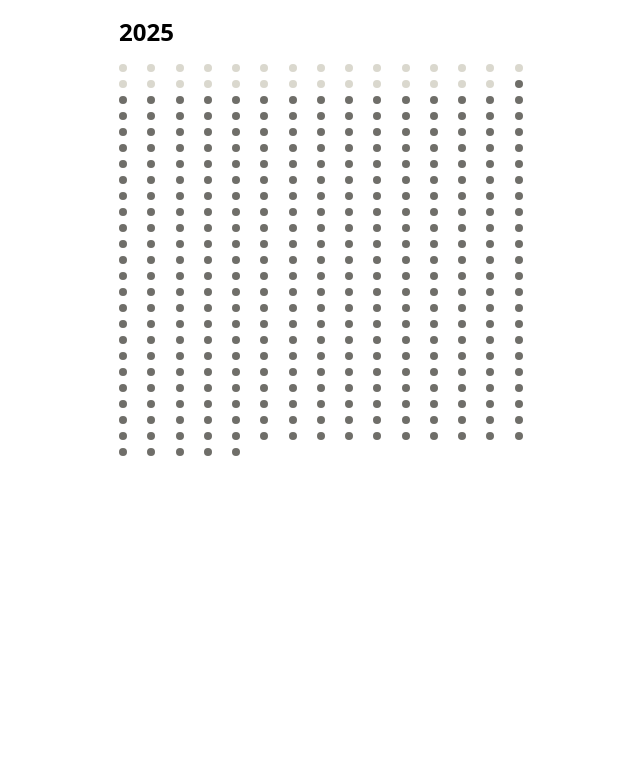
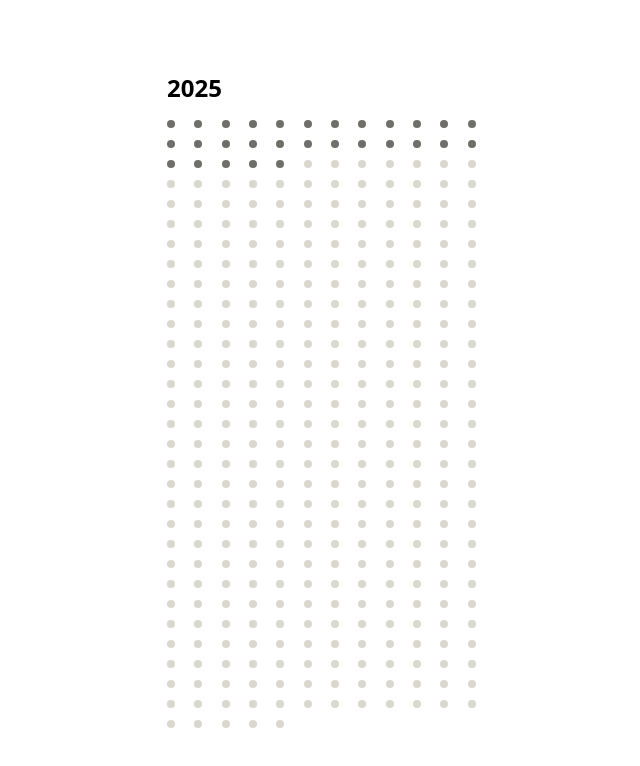
Before and after one commit to dcrgll/everyday, a Next.js app: page / in a window 1280 px wide. Shown: the top 766 px of the page, without its empty margins (313-953 px from the left). Built offline with nearby package versions, Linux system fonts and the light colour scheme.

Commit message:
Update calendar styling

```diff
--- a/src/app/page.tsx
+++ b/src/app/page.tsx
@@ -1,5 +1,9 @@
 import Calendar from '@/components/calendar'
 
 export default function Home() {
-  return <Calendar />
+  return (
+    <main className="flex h-dvh justify-center sm:items-center">
+      <Calendar />
+    </main>
+  )
 }
--- a/src/components/calendar.tsx
+++ b/src/components/calendar.tsx
@@ -1,14 +1,11 @@
 'use client'
 
 import React from 'react'
-import { format, getDaysInYear, isBefore } from 'date-fns'
+import { getDaysInYear, isBefore } from 'date-fns'
 
-import {
-  Tooltip,
-  TooltipContent,
-  TooltipProvider,
-  TooltipTrigger
-} from '@/components/tooltip'
+import { TooltipProvider } from '@/components/tooltip'
+
+import Day from './day'
 
 export default function YearDotGrid() {
   const currentYear = new Date().getFullYear()
@@ -23,20 +20,11 @@ export default function YearDotGrid() {
 
   return (
     <TooltipProvider>
-      <div className="mx-auto max-w-md p-4">
+      <div className="mx-auto w-full max-w-sm p-8">
         <h1 className="mb-4 text-2xl font-bold">{currentYear}</h1>
-        <div className="grid grid-cols-[repeat(auto-fill,minmax(20px,1fr))] gap-2">
+        <div className="grid w-full grid-cols-12 gap-2 gap-y-3 text-center">
           {days.map(({ date, isPast }, index) => (
-            <Tooltip key={index}>
-              <TooltipTrigger>
-                <div
-                  className={`h-2 w-2 rounded-full ${isPast ? 'bg-border-hover' : 'bg-foreground-muted'}`}
-                />
-              </TooltipTrigger>
-              <TooltipContent>
-                <p>{format(date, 'MMMM d, yyyy')}</p>
-              </TooltipContent>
-            </Tooltip>
+            <Day key={index} date={date} isPast={isPast} index={index} />
           ))}
         </div>
       </div>
--- /dev/null
+++ b/src/components/day.tsx
@@ -0,0 +1,30 @@
+import { useState } from 'react'
+import { formatDate } from 'date-fns'
+
+import { Tooltip, TooltipContent, TooltipTrigger } from './tooltip'
+
+export default function Day({
+  date,
+  isPast,
+  index
+}: {
+  date: Date
+  isPast: boolean
+  index: number
+}) {
+  const [isTooltipOpen, setIsTooltipOpen] = useState(false)
+
+  return (
+    <Tooltip key={index} open={isTooltipOpen} onOpenChange={setIsTooltipOpen}>
+      <TooltipTrigger className="flex items-center justify-center" asChild>
+        <button
+          className={`flex h-1 w-1 justify-center rounded-full sm:h-2 sm:w-2 ${isPast ? 'bg-foreground-muted dark:bg-border-hover' : 'bg-border-hover dark:bg-foreground-muted'}`}
+          onClick={() => setIsTooltipOpen(!isTooltipOpen)}
+        />
+      </TooltipTrigger>
+      <TooltipContent>
+        <p>{formatDate(date, 'MMMM d, yyyy')}</p>
+      </TooltipContent>
+    </Tooltip>
+  )
+}
--- a/src/components/tooltip.tsx
+++ b/src/components/tooltip.tsx
@@ -19,7 +19,7 @@ const TooltipContent = React.forwardRef<
     ref={ref}
     sideOffset={sideOffset}
     className={cn(
-      'bg-popover text-popover-foreground animate-in fade-in-0 zoom-in-95 data-[state=closed]:animate-out data-[state=closed]:fade-out-0 data-[state=closed]:zoom-out-95 data-[side=bottom]:slide-in-from-top-2 data-[side=left]:slide-in-from-right-2 data-[side=right]:slide-in-from-left-2 data-[side=top]:slide-in-from-bottom-2 z-50 overflow-hidden rounded-md border px-3 py-1.5 text-sm shadow-md',
+      'bg-background-muted text-foreground animate-in fade-in-0 zoom-in-95 data-[state=closed]:animate-out data-[state=closed]:fade-out-0 data-[state=closed]:zoom-out-95 data-[side=bottom]:slide-in-from-top-2 data-[side=left]:slide-in-from-right-2 data-[side=right]:slide-in-from-left-2 data-[side=top]:slide-in-from-bottom-2 border-background-muted z-50 overflow-hidden rounded-md px-3 py-1.5 text-sm shadow-md',
       className
     )}
     {...props}
```
